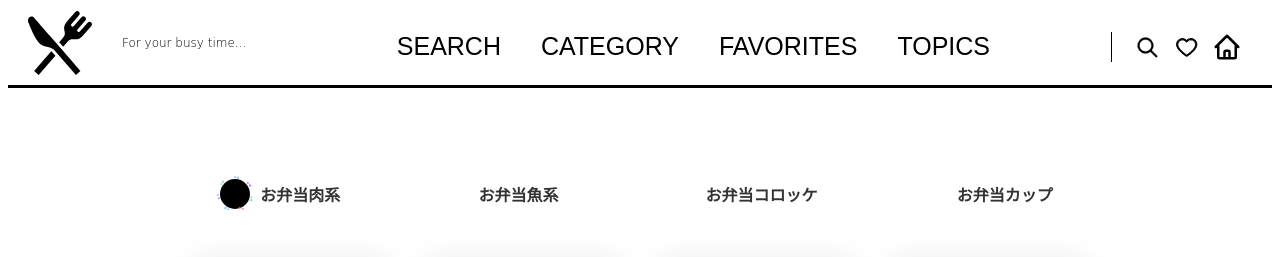
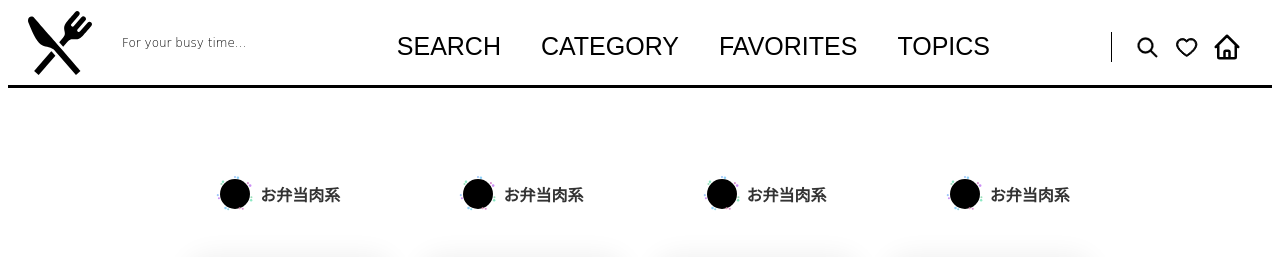
Before and after one commit to AS222-yuuhei3141/-, a Flask app: template templates/practice2.html in a window 1280 px wide. Shown: the top 257 px of the page. Run offline with Flask 2, Linux system fonts and the light colour scheme; the template is opened without the code that fills it, so the values that code supplies are empty; some libraries are stand-ins or nearby versions.

Commit message:
Tue, Sep 13, 2022, 4:30 PM +00:00

```diff
--- a/templates/practice2.html
+++ b/templates/practice2.html
@@ -76,9 +76,82 @@
                   <span>お弁当肉系</span>
                 </a>
               </li>
-              <li><a href="">お弁当魚系</a></li>
-              <li><a href="">お弁当コロッケ</a></li>
-              <li><a href="">お弁当カップ</a></li>
+              <li>
+                <a href="" class="active">
+                  <svg class="likeButton clicked" width="50px" height="50px" viewBox="0 0 500 500">
+                    <circle class="explosion" r="150" cx="250" cy="250"></circle>
+                      <g class="particleLayer">
+                        <circle fill="#8CE8C3" cx="130" cy="126.5" r="12.5"></circle>
+                        <circle fill="#8CE8C3" cx="411" cy="313.5" r="12.5"></circle>
+                        <circle fill="#91D2FA" cx="279" cy="86.5" r="12.5"></circle>
+                        <circle fill="#91D2FA" cx="155" cy="390.5" r="12.5"></circle>
+                        <circle fill="#CC8EF5" cx="89" cy="292.5" r="10.5"></circle>
+                        <circle fill="#9BDFBA" cx="414" cy="282.5" r="10.5"></circle>
+                        <circle fill="#9BDFBA" cx="115" cy="149.5" r="10.5"></circle>
+                        <circle fill="#9FC7FA" cx="250" cy="80.5" r="10.5"></circle>
+                        <circle fill="#9FC7FA" cx="78" cy="261.5" r="10.5"></circle>
+                        <circle fill="#96D8E9" cx="182" cy="402.5" r="10.5"></circle>
+                        <circle fill="#CC8EF5" cx="401.5" cy="166" r="13"></circle>
+                        <circle fill="#DB92D0" cx="379" cy="141.5" r="10.5"></circle>
+                        <circle fill="#DB92D0" cx="327" cy="397.5" r="10.5"></circle>
+                        <circle fill="#DD99B8" cx="296" cy="392.5" r="10.5"></circle>
+                      </g>
+                      <path class="heart" d="M250,187.4c-31.8-47.8-95.5-19.8-95.5,32.2c0,35.2,31.8,60.3,55.7,79.2c24.9,19.7,31.8,23.9,39.8,31.8 c7.9-7.9,14.6-12.6,39.8-31.8c24.3-18.5,55.7-44.4,55.7-79.6C345.5,167.6,281.8,139.7,250,187.4z"></path>
+                  </svg>
+                  <span>お弁当肉系</span>
+                </a>
+              </li>
+              <li>
+                <a href="" class="active">
+                  <svg class="likeButton clicked" width="50px" height="50px" viewBox="0 0 500 500">
+                    <circle class="explosion" r="150" cx="250" cy="250"></circle>
+                      <g class="particleLayer">
+                        <circle fill="#8CE8C3" cx="130" cy="126.5" r="12.5"></circle>
+                        <circle fill="#8CE8C3" cx="411" cy="313.5" r="12.5"></circle>
+                        <circle fill="#91D2FA" cx="279" cy="86.5" r="12.5"></circle>
+                        <circle fill="#91D2FA" cx="155" cy="390.5" r="12.5"></circle>
+                        <circle fill="#CC8EF5" cx="89" cy="292.5" r="10.5"></circle>
+                        <circle fill="#9BDFBA" cx="414" cy="282.5" r="10.5"></circle>
+                        <circle fill="#9BDFBA" cx="115" cy="149.5" r="10.5"></circle>
+                        <circle fill="#9FC7FA" cx="250" cy="80.5" r="10.5"></circle>
+                        <circle fill="#9FC7FA" cx="78" cy="261.5" r="10.5"></circle>
+                        <circle fill="#96D8E9" cx="182" cy="402.5" r="10.5"></circle>
+                        <circle fill="#CC8EF5" cx="401.5" cy="166" r="13"></circle>
+                        <circle fill="#DB92D0" cx="379" cy="141.5" r="10.5"></circle>
+                        <circle fill="#DB92D0" cx="327" cy="397.5" r="10.5"></circle>
+                        <circle fill="#DD99B8" cx="296" cy="392.5" r="10.5"></circle>
+                      </g>
+                      <path class="heart" d="M250,187.4c-31.8-47.8-95.5-19.8-95.5,32.2c0,35.2,31.8,60.3,55.7,79.2c24.9,19.7,31.8,23.9,39.8,31.8 c7.9-7.9,14.6-12.6,39.8-31.8c24.3-18.5,55.7-44.4,55.7-79.6C345.5,167.6,281.8,139.7,250,187.4z"></path>
+                  </svg>
+                  <span>お弁当肉系</span>
+                </a>
+              </li>
+              <li>
+                <a href="" class="active">
+                  <svg class="likeButton clicked" width="50px" height="50px" viewBox="0 0 500 500">
+                    <circle class="explosion" r="150" cx="250" cy="250"></circle>
+                      <g class="particleLayer">
+                        <circle fill="#8CE8C3" cx="130" cy="126.5" r="12.5"></circle>
+                        <circle fill="#8CE8C3" cx="411" cy="313.5" r="12.5"></circle>
+                        <circle fill="#91D2FA" cx="279" cy="86.5" r="12.5"></circle>
+                        <circle fill="#91D2FA" cx="155" cy="390.5" r="12.5"></circle>
+                        <circle fill="#CC8EF5" cx="89" cy="292.5" r="10.5"></circle>
+                        <circle fill="#9BDFBA" cx="414" cy="282.5" r="10.5"></circle>
+                        <circle fill="#9BDFBA" cx="115" cy="149.5" r="10.5"></circle>
+                        <circle fill="#9FC7FA" cx="250" cy="80.5" r="10.5"></circle>
+                        <circle fill="#9FC7FA" cx="78" cy="261.5" r="10.5"></circle>
+                        <circle fill="#96D8E9" cx="182" cy="402.5" r="10.5"></circle>
+                        <circle fill="#CC8EF5" cx="401.5" cy="166" r="13"></circle>
+                        <circle fill="#DB92D0" cx="379" cy="141.5" r="10.5"></circle>
+                        <circle fill="#DB92D0" cx="327" cy="397.5" r="10.5"></circle>
+                        <circle fill="#DD99B8" cx="296" cy="392.5" r="10.5"></circle>
+                      </g>
+                      <path class="heart" d="M250,187.4c-31.8-47.8-95.5-19.8-95.5,32.2c0,35.2,31.8,60.3,55.7,79.2c24.9,19.7,31.8,23.9,39.8,31.8 c7.9-7.9,14.6-12.6,39.8-31.8c24.3-18.5,55.7-44.4,55.7-79.6C345.5,167.6,281.8,139.7,250,187.4z"></path>
+                  </svg>
+                  <span>お弁当肉系</span>
+                </a>
+              </li>
+
             </ul>
             <ul class="contents">
               <li class="active">
```
